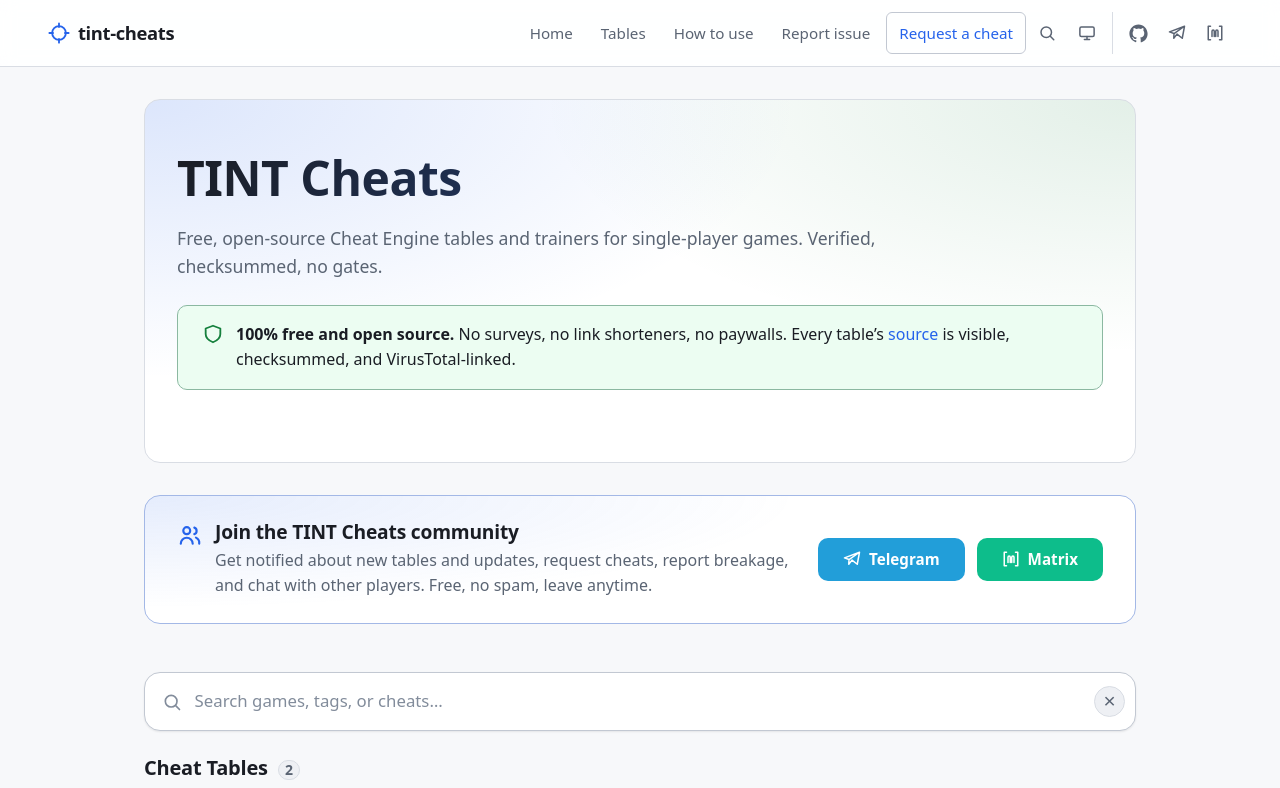
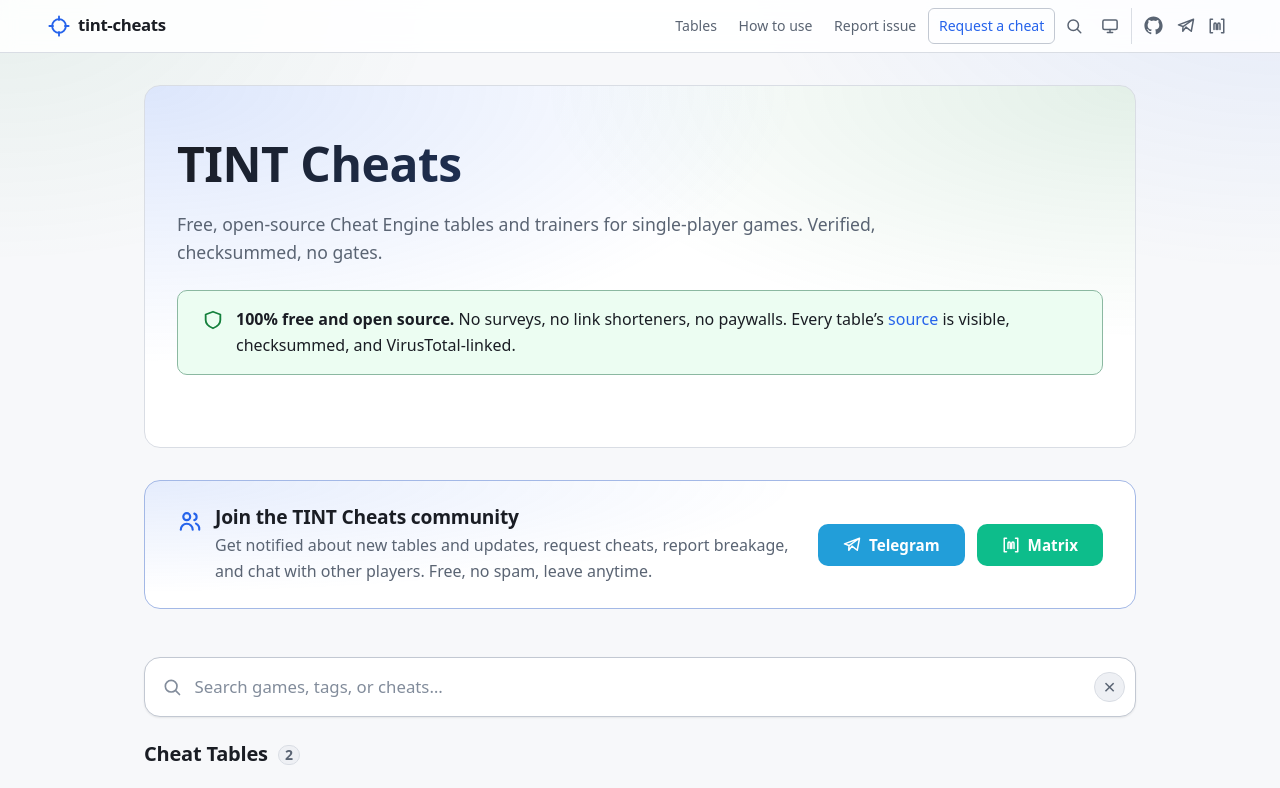
Before and after one commit to thereisnotime/tint-cheats, an Astro site: page / in a window 1280 px wide. Shown: the top 788 px of the page. Built offline with nearby package versions, Linux system fonts and the light colour scheme; Astro itself is replaced by a stand-in of ours.

Commit message:
Compact header (smaller padding/nav, drop redundant Home) + subtle page background

```diff
--- a/src/components/Header.astro
+++ b/src/components/Header.astro
@@ -15,7 +15,6 @@ const REQUEST_CHEAT = `${REPO}/issues/new?template=request-cheat.yml`;
       <span>tint-cheats</span>
     </a>
     <nav class="site-nav" aria-label="Primary">
-      <a href={url('/')}>Home</a>
       <a href={url('/#tables')}>Tables</a>
       <a href={url('/how-to-use-cheat-engine')}>How to use</a>
       <a href={REPORT_ISSUE} target="_blank" rel="noopener">Report issue</a>
--- a/src/styles/global.css
+++ b/src/styles/global.css
@@ -168,7 +168,12 @@ body {
   font-size: 1rem;
   line-height: 1.6;
   color: var(--text);
-  background: var(--bg);
+  background-color: var(--bg);
+  background-image:
+    radial-gradient(900px 520px at 100% -5%, color-mix(in srgb, var(--accent) 9%, transparent), transparent 60%),
+    radial-gradient(800px 480px at 0% 0%, color-mix(in srgb, var(--ok) 7%, transparent), transparent 55%);
+  background-attachment: fixed;
+  background-repeat: no-repeat;
   -webkit-font-smoothing: antialiased;
   text-rendering: optimizeLegibility;
 }
@@ -295,10 +300,10 @@ samp {
 .site-header__inner {
   max-width: var(--container-wide);
   margin-inline: auto;
-  padding: var(--space-3) var(--space-4);
-  display: flex;
-  align-items: center;
-  gap: var(--space-4);
+  padding: var(--space-2) var(--space-4);
+  display: flex;
+  align-items: center;
+  gap: var(--space-3);
   flex-wrap: wrap;
 }
 
@@ -307,7 +312,7 @@ samp {
   align-items: center;
   gap: var(--space-2);
   font-weight: 800;
-  font-size: 1.15rem;
+  font-size: 1.05rem;
   letter-spacing: -0.02em;
   color: var(--text);
 }
@@ -322,16 +327,16 @@ samp {
 .site-nav {
   display: flex;
   align-items: center;
-  gap: var(--space-1);
+  gap: 0.15rem;
   margin-left: auto;
   flex-wrap: wrap;
 }
 .site-nav a {
   color: var(--text-muted);
-  padding: var(--space-2) var(--space-3);
+  padding: 0.35rem 0.6rem;
   border-radius: var(--radius-sm);
   font-weight: 500;
-  font-size: 0.95rem;
+  font-size: 0.88rem;
 }
 .site-nav a:hover {
   color: var(--text);
@@ -348,7 +353,7 @@ samp {
 .site-nav .nav-icon {
   display: inline-flex;
   align-items: center;
-  padding: var(--space-2);
+  padding: 0.35rem;
   color: var(--text-muted);
   background: none;
   border: none;
```
